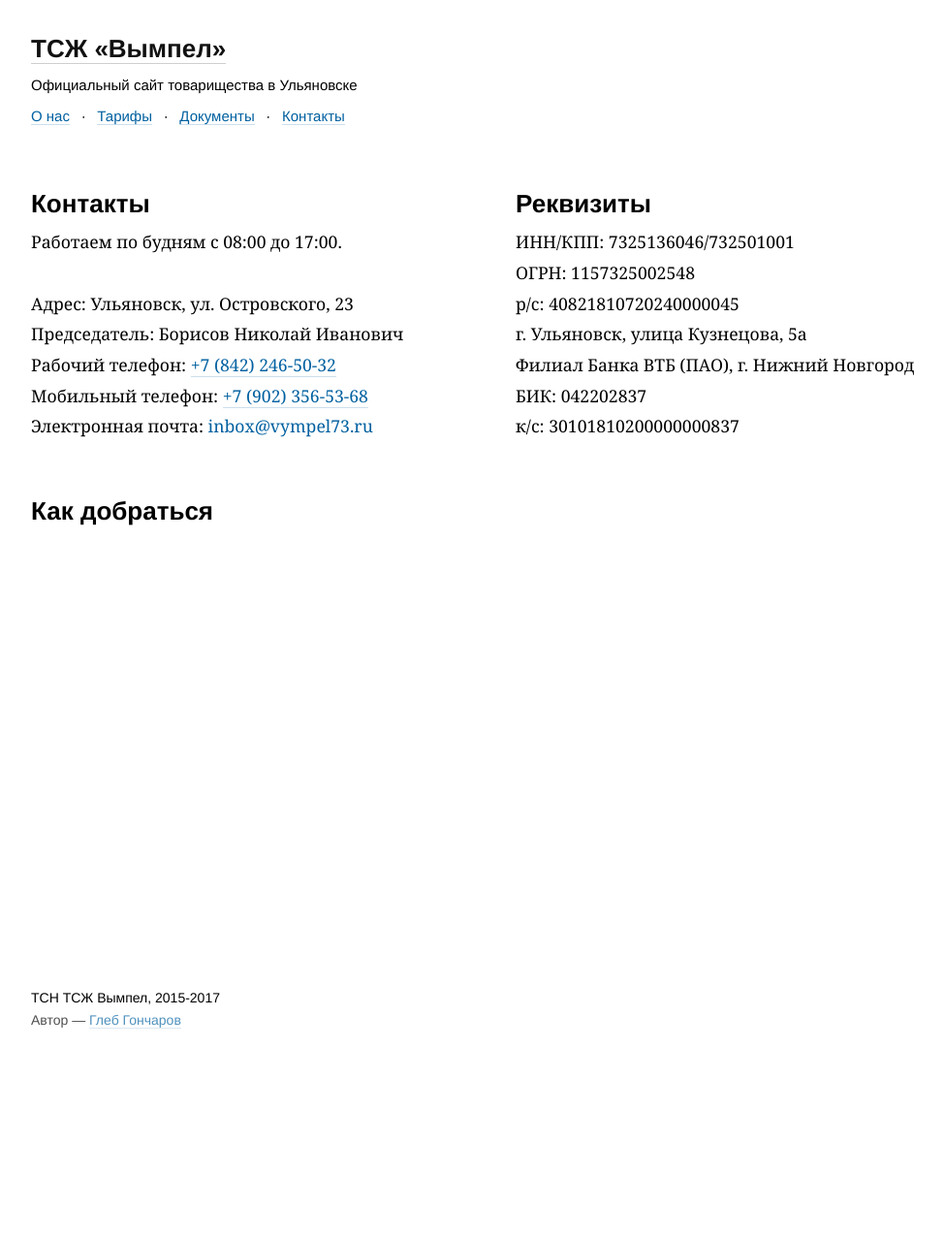
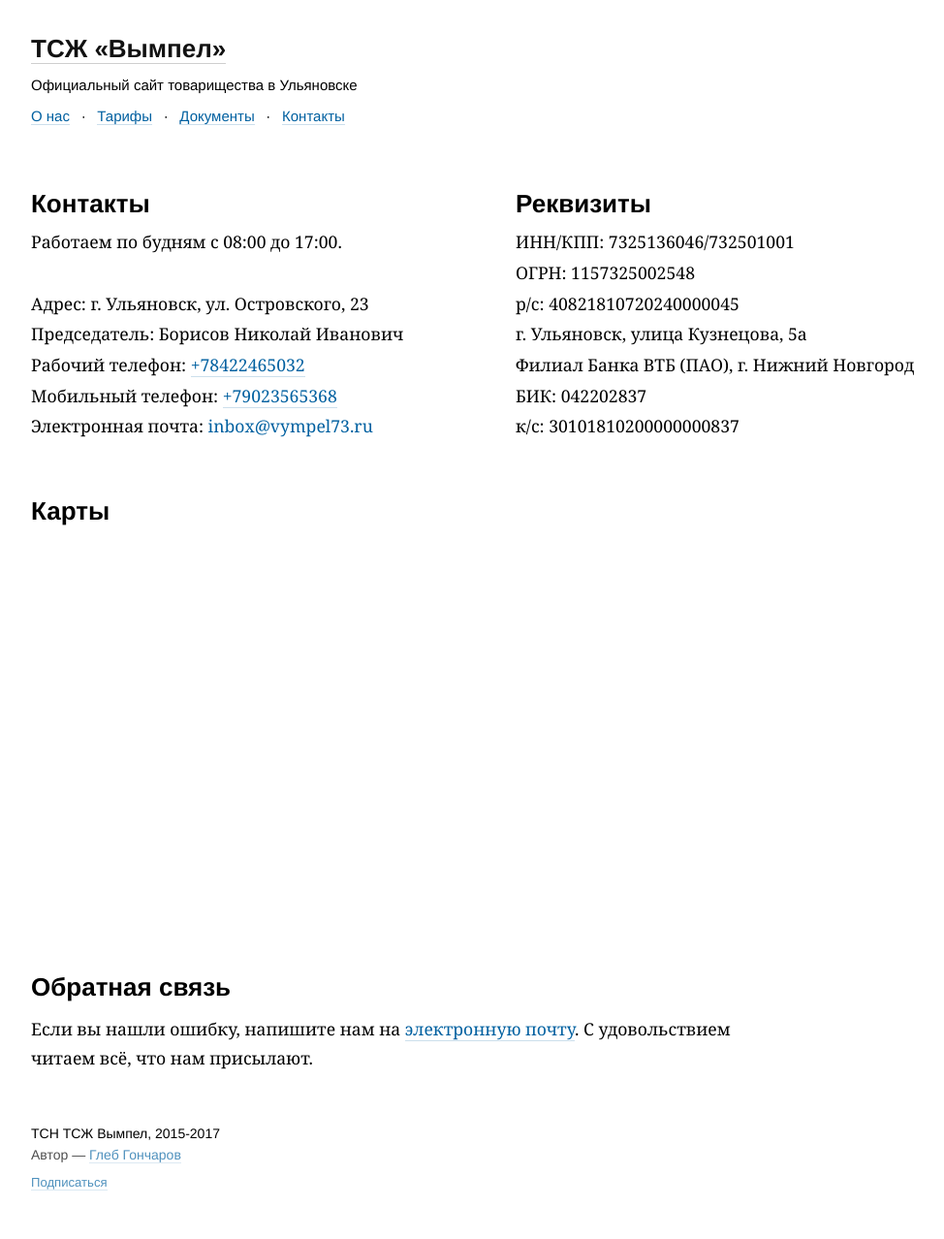
Before and after one commit to gongled/vympel, a Jekyll site: the page built from contacts.html, in a window 1280 px wide. Shown: the whole page at 97% size, without its empty margins (108-1082 px from the left). Built offline with Jekyll 4.4.1, drawn with Linux system fonts in a browser that asks for light colours; before the commit the page ends 1111 px from its top, so only the background shows below that.

Commit message:
Add article about launching website.

```diff
--- a/_config.yml
+++ b/_config.yml
@@ -26,8 +26,13 @@
     tracking_code: UNKNOWN
 
 contacts:
-  phone: +79278268323
+  address: г. Ульяновск, ул. Островского, 23
+  leader: Борисов Николай Иванович
+  work_phone: 78422465032
+  personal_phone: 79023565368
   email: inbox@vympel73.ru
+  webmaster_email: inbox@gongled.ru
+  github_url: https://github.com/gongled/vympel
 
 paginate: 5
 paginate_path: "/article/page:num/"
--- a/_includes/footer.html
+++ b/_includes/footer.html
@@ -1,6 +1,11 @@
 <div class="layout__floor footer">
   <span id="vm-blog-author">ТСН ТСЖ Вымпел</span>, 2015-2017
   <div class="engine">
-    <span title="">Автор&nbsp;— <a href="https://gongled.ru/">Глеб Гончаров</a></span>
+    <span title="Глеб Гончаров">Автор — <a href="https://gongled.ru/">Глеб Гончаров</a></span>
+    <ul class="menu">
+      <li>
+        <a href="{{ "/feed.xml" | prepend: site.baseurl }}" class="">Подписаться</a>
+      </li>
+    </ul>
   </div>
 </div>
--- a/contacts.html
+++ b/contacts.html
@@ -20,11 +20,11 @@
     <ul style="line-height: 1.2; padding-left: 0px;">
       <li>Работаем по будням с 08:00 до 17:00.</li>
       <li><br></li>
-      <li>Адрес: Ульяновск, ул. Островского, 23</li>
-      <li>Председатель: Борисов Николай Иванович</li>
-      <li>Рабочий телефон: <a href="tel:+78422465032">+7 (842) 246-50-32</a></li>
-      <li>Мобильный телефон: <a href="tel:+79023565368">+7 (902) 356-53-68</a></li>
-      <li>Электронная почта: <a href="mailto:inbox@vympel73.ru">inbox@vympel73.ru</a></li>
+      <li>Адрес: {{ site.contacts.address }}</li>
+      <li>Председатель: {{ site.contacts.leader }}</li>
+      <li>Рабочий телефон: <a href="tel:{{ site.contacts.work_phone }}">+{{ site.contacts.work_phone }}</a></li>
+      <li>Мобильный телефон: <a href="tel:{{ site.contacts.personal_phone }}">+{{ site.contacts.personal_phone }}</a></li>
+      <li>Электронная почта: <a href="mailto:{{ site.contacts.email }}">{{ site.contacts.email }}</a></li>
     </ul>
 </article>
 </div>
@@ -59,7 +59,7 @@
   <h3 class="vm-published vm-smart-title vm-note-title">
     <span class="text-bg">
       <span class="text-bg__inner">
-        Как добраться
+        Карты
         <span style="white-space: nowrap"></span>
       </span>
     </span>
@@ -71,3 +71,21 @@
   <div class="vm-note-text vm-text js-cover-lead"></div>
   <iframe src="https://api-maps.yandex.ru/frame/v1/-/CBQ4z0f7xC" width="100%" height="400" frameborder="0"></iframe>
 </article>
+
+<div class="js-cover note-title-date">
+  <h3 class="vm-published vm-smart-title vm-note-title">
+    <span class="text-bg">
+      <span class="text-bg__inner">
+        Обратная связь
+        <span style="white-space: nowrap"></span>
+      </span>
+    </span>
+  </h3>
+  <div class="vm-note-text vm-text js-cover-lead"></div>
+</div>
+
+<article class="vm-note-text vm-text">
+  <p>
+  Если вы нашли ошибку, напишите нам на <a href="mailto:{{ site.contacts.email }}">электронную почту</a>. С удовольствием читаем всё, что нам присылают.
+  </p>
+</article>
```
Also changed, not shown: _posts/2017-06-01-website-is-launched.md (added, +14 -0 lines).
